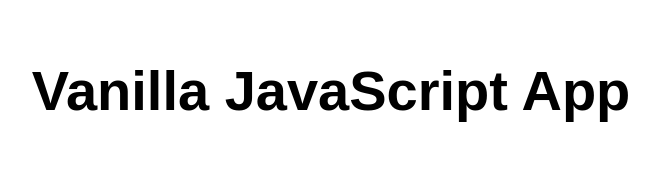
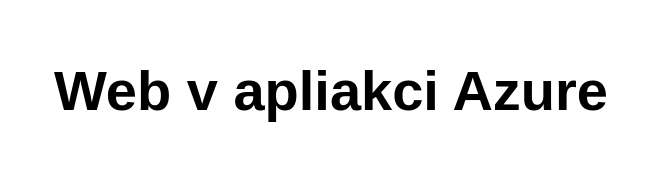
Before and after one commit to lukasino75/my-first-static-web-app, a website: page src/index.html in a window 1280 px wide. Shown: the whole page, without its empty margins (309-968 px from the left). Drawn offline with Linux system fonts and the light colour scheme.

Commit message:
Update index.html

```diff
--- a/src/index.html
+++ b/src/index.html
@@ -5,12 +5,12 @@
   <meta charset="UTF-8">
   <meta name="viewport" content="width=device-width, initial-scale=1.0">
   <link rel="stylesheet" href="styles.css">
-  <title>Vanilla JavaScript App</title>
+  <title>Úloha č. 1</title>
 </head>
 
 <body>
   <main>
-    <h1>Vanilla JavaScript App</h1>
+    <h1>Web v apliakci Azure</h1>
   </main>
 </body>
 
```
